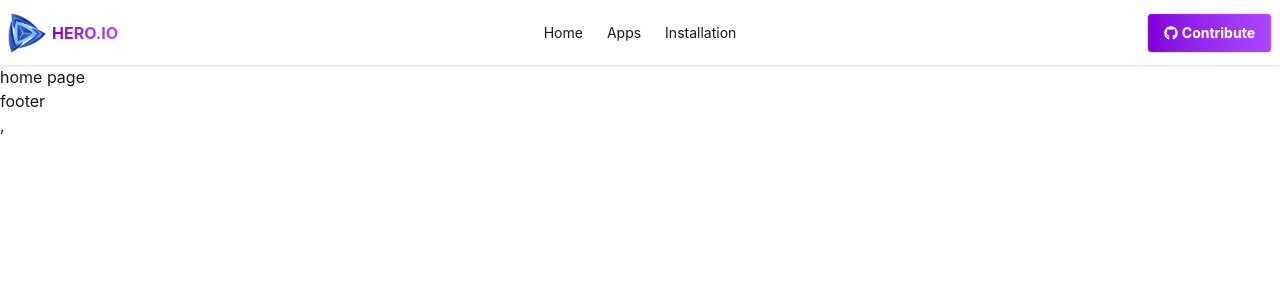
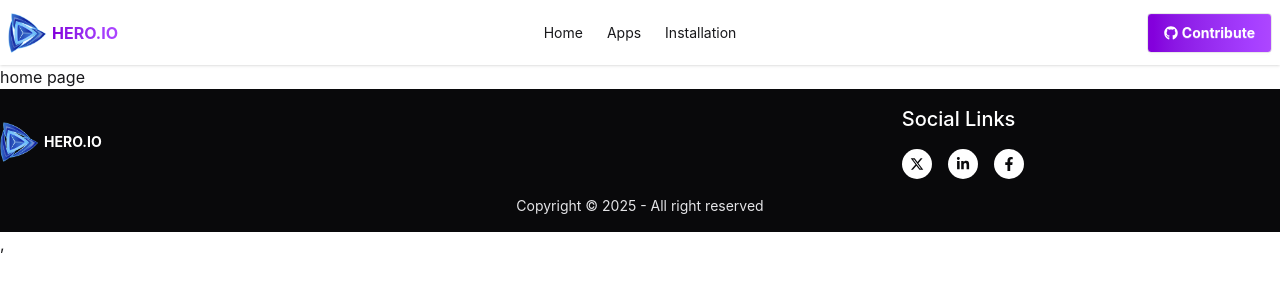
Before and after one commit to Eva-004/play-store, a React (Vite) app: page / in a window 1280 px wide. Shown: the top 300 px of the page. Built offline with nearby package versions, Linux system fonts and the light colour scheme.

Commit message:
Add footer section

```diff
--- a/src/Components/Shared/Footer.jsx
+++ b/src/Components/Shared/Footer.jsx
@@ -1,9 +1,29 @@
 import React from 'react';
-
+import logo from '../../assets/images/logo.png'
+import { FaXTwitter } from 'react-icons/fa6';
+import { FaFacebookF, FaLinkedinIn } from 'react-icons/fa';
 const Footer = () => {
     return (
-        <div>
-            footer
+        <div className='footer sm:footer-horizontal bg-neutral text-neutral-content  py-4 '>
+            <footer className="mx-auto container items-center">
+                <div className='flex justify-between items-center gap-200'>
+                    <div className='flex items-center gap-1'>
+                        <img src={logo} alt="footer logo" className='h-10' />
+                        <h2 className='text-white font-bold'>HERO.IO</h2>
+                    </div>
+                    <div className='space-y-4'>
+                        <h2 className='text-xl font-medium text-white'>Social Links</h2>
+                        <div className='flex justify-between items-center gap-4'>
+                        <a className='bg-white p-2 text-neutral rounded-full'><FaXTwitter  /></a>
+                        <a className='bg-white p-2 text-neutral rounded-full'><FaLinkedinIn /></a>
+                        <a className='bg-white p-2 text-neutral rounded-full'><FaFacebookF /></a>
+                        </div>
+                    </div>
+
+                </div>
+               <hr className='text-white' />
+               <div className='mx-auto'>Copyright &copy; 2025 - All right reserved</div>
+            </footer>
         </div>
     );
 };
```
